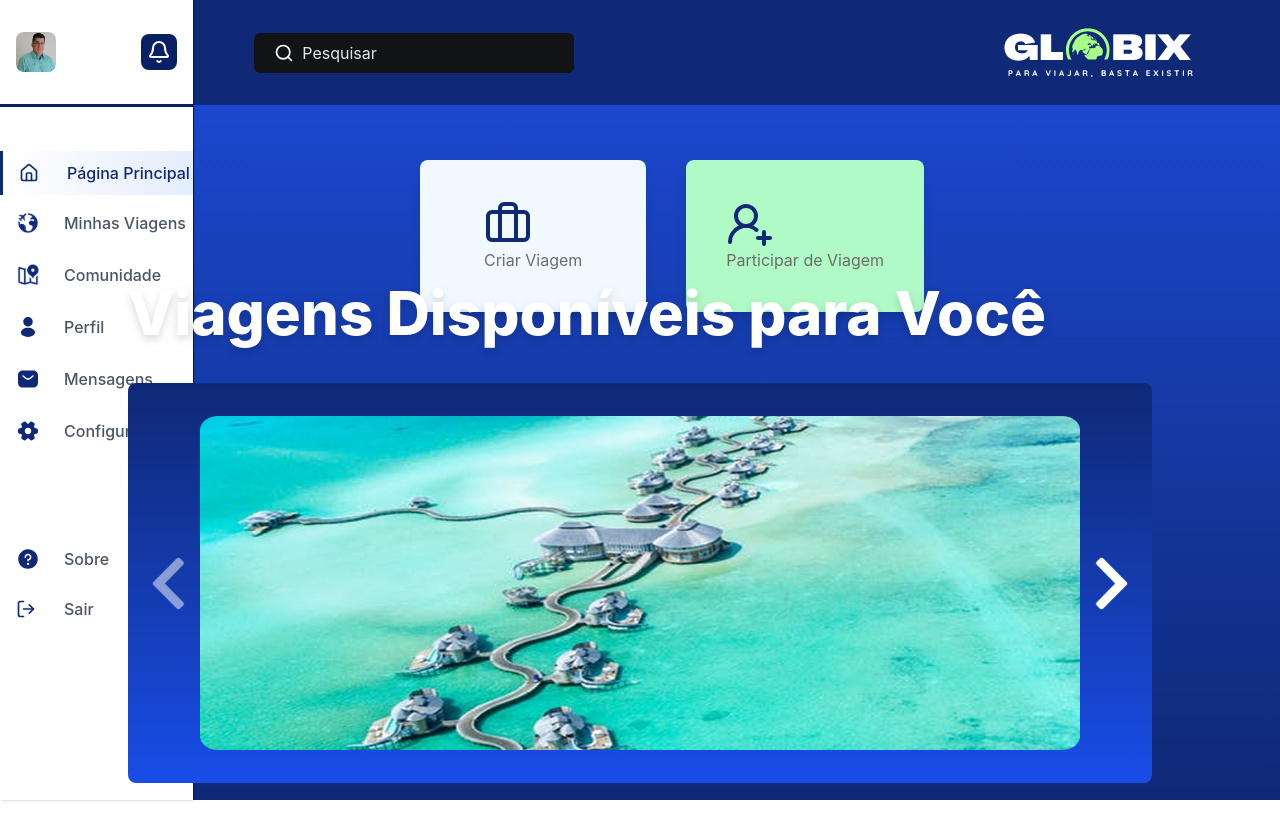
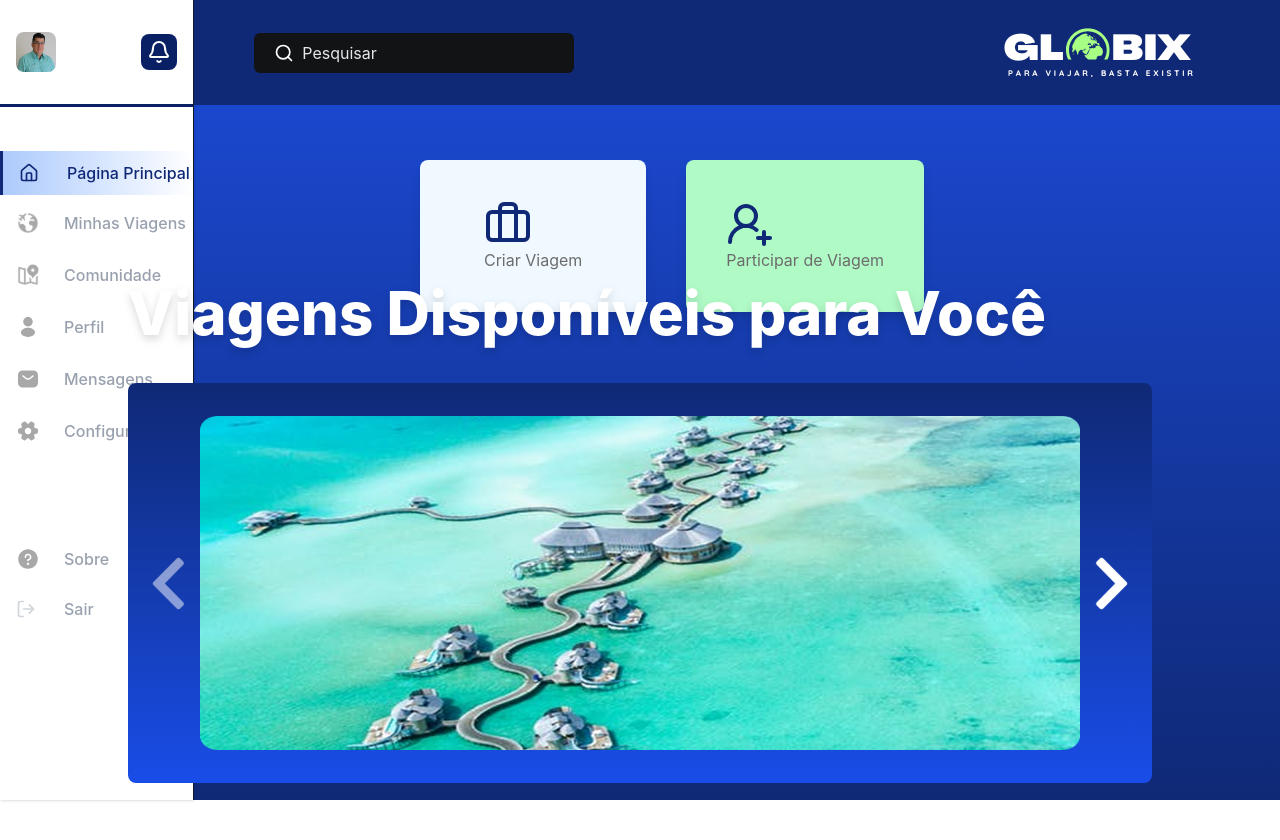
Before and after one commit to florgust/frontend-globix, a Next.js app: page /home_page in a window 1280 px wide. Shown: the top 840 px of the page. Built offline with nearby package versions, Linux system fonts and the light colour scheme.

Commit message:
SCRUM-128: Ajuste visual no SidebarMenu

```diff
--- a/src/components/ui/SidebarMenu.tsx
+++ b/src/components/ui/SidebarMenu.tsx
@@ -1,4 +1,5 @@
 "use client";
+
 import React from "react";
 import Sidebar, { SidebarItem } from "./sidebar";
 import { House, LogOut } from "lucide-react";
@@ -12,33 +13,36 @@ const about = "/images-home_page/sidebar-menu/about.svg";
 const community = "/images-home_page/sidebar-menu/comunity.svg";
 
 const menuItems = [
-  { icon: <House size={20} />, text: "Página Principal", path: "/home_page" },
-  { icon: <img src={minhasViagens} alt="Minhas Viagens" className="h-6 w-6" />, text: "Minhas Viagens", path: "/my_trips" },
-  { icon: <img src={community} alt="Comunidade" className="h-6 w-6" />, text: "Comunidade", path: "/comunidade" },
-  { icon: <img src={user} alt="Perfil" className="h-6 w-6" />, text: "Perfil", path: "/profile" },
-  { icon: <img src={message} alt="Mensagens" className="h-6 w-6" />, text: "Mensagens", path: "/mensagens" },
-  { icon: <img src={setting} alt="Configurações" className="h-6 w-6" />, text: "Configurações", path: "/configuracoes", spacer: true },
-  { icon: <img src={about} alt="Sobre" className="h-6 w-6" />, text: "Sobre", path: "/sobre" },
-  { icon: <LogOut size={20} />, text: "Sair", path: "/logout" },
+  { icon: (active: boolean) => <House size={20} color={active ? "#0F2976" : "#D1D5DB"} />, text: "Página Principal", path: "/home_page" },
+  { icon: (active: boolean) => <img src={minhasViagens} alt="Minhas Viagens" className={`h-6 w-6 ${active ? "" : "grayscale opacity-40"}`} />, text: "Minhas Viagens", path: "/my_trips" },
+  { icon: (active: boolean) => <img src={community} alt="Comunidade" className={`h-6 w-6 ${active ? "" : "grayscale opacity-40"}`} />, text: "Comunidade", path: "/comunidade" },
+  { icon: (active: boolean) => <img src={user} alt="Perfil" className={`h-6 w-6 ${active ? "" : "grayscale opacity-40"}`} />, text: "Perfil", path: "/profile" },
+  { icon: (active: boolean) => <img src={message} alt="Mensagens" className={`h-6 w-6 ${active ? "" : "grayscale opacity-40"}`} />, text: "Mensagens", path: "/mensagens" },
+  { icon: (active: boolean) => <img src={setting} alt="Configurações" className={`h-6 w-6 ${active ? "" : "grayscale opacity-40"}`} />, text: "Configurações", path: "/configuracoes", spacer: true },
+  { icon: (active: boolean) => <img src={about} alt="Sobre" className={`h-6 w-6 ${active ? "" : "grayscale opacity-40"}`} />, text: "Sobre", path: "/sobre" },
+  { icon: (active: boolean) => <LogOut size={20} color={active ? "#0F2976" : "#D1D5DB"} />, text: "Sair", path: "/logout" },
 ];
 
 export default function SidebarMenu() {
-  const pathname = usePathname(); // Obtém a rota atual
+  const pathname = usePathname();
 
   return (
     <Sidebar>
-      {menuItems.map((item, index) => (
+      {menuItems.map((item, index) => {
+        const active = pathname === item.path;
+        return (
           <React.Fragment key={index}>
             <SidebarItem
-            icon={item.icon}
+              icon={item.icon(active)}
               text={item.text}
               alert={false}
-            active={pathname === item.path} // Marca como ativo se a rota atual corresponder
-            href={item.path} // Passa o caminho para o SidebarItem
+              active={active}
+              href={item.path}
             />
             {item.spacer && <div className="my-20" />}
           </React.Fragment>
-      ))}
+        );
+      })}
     </Sidebar>
   );
 }
--- a/src/components/ui/sidebar.tsx
+++ b/src/components/ui/sidebar.tsx
@@ -3,10 +3,10 @@ import { Bell } from "lucide-react";
 import { useContext, createContext, useState } from "react"
 import Link from "next/link";
 
-const SidebarContext = createContext({expanded: true})
+const SidebarContext = createContext({ expanded: true })
 const user = "/images-home_page/carousel/carrossel.png";
 
-export default function Sidebar({ children } : { children: React.ReactNode }) {
+export default function Sidebar({ children }: { children: React.ReactNode }) {
   const [expanded, setExpanded] = useState(true)
 
   return (
@@ -17,8 +17,7 @@ export default function Sidebar({ children } : { children: React.ReactNode }) {
             onClick={() => setExpanded((curr) => !curr)} >
             <img
               src={user}
-                className={`rounded-lg transition-all w-10 h-10 my-4 ${
-                  expanded ? "mr-30" : "mr-0"
+              className={`rounded-lg transition-all w-10 h-10 my-4 ${expanded ? "mr-30" : "mr-0"
                 }`}
               alt=""
             />
@@ -67,32 +66,27 @@ export function SidebarItem({
           relative flex items-center py-3 px-4 my-1
           font-medium cursor-pointer
           transition-colors group
-          ${
-            active
-              ? "bg-gradient-to-r from-white to-[#E4EDFC] text-[#0F2976] border-l-3 border-[#0F2976]"
-              : "hover:bg-indigo-50 text-gray-600"
+          ${active
+            ? "bg-[#E4EDFC] bg-gradient-to-l from-white to-[#adcafc] text-[#0F2976] border-l-3 border-[#0F2976]"
+            : "hover:bg-[#1C4CDC]/30 hover:text-white hover:shadow-lg text-gray-400"
           }
         `}
       >
         <div
-          className={`justify-center shrink-0 ${
-            active ? "text-[#0F2976]" : "text-[#0F2976]"
-          }`}
+          className={`justify-center shrink-0`}
         >
           {icon}
         </div>
 
         <span
-          className={`absolute left-16 transition-all ${
-            expanded ? "opacity-100 visible" : "opacity-0 invisible"
-          }`}
+          className={`absolute left-16 transition-all ${expanded ? "opacity-100 visible" : "opacity-0 invisible"
+            } ${active ? "text-[#0F2976]" : "text-gray-400"}`}
         >
           {text}
         </span>
         {alert && (
           <div
-            className={`absolute right-2 w-2 h-2 rounded bg-blue-400 ${
-              expanded ? "" : "top-2"
+            className={`absolute right-2 w-2 h-2 rounded bg-blue-400 ${expanded ? "" : "top-2"
               }`}
           />
         )}
```
Lines whose indentation alone changed are shown as unchanged.
